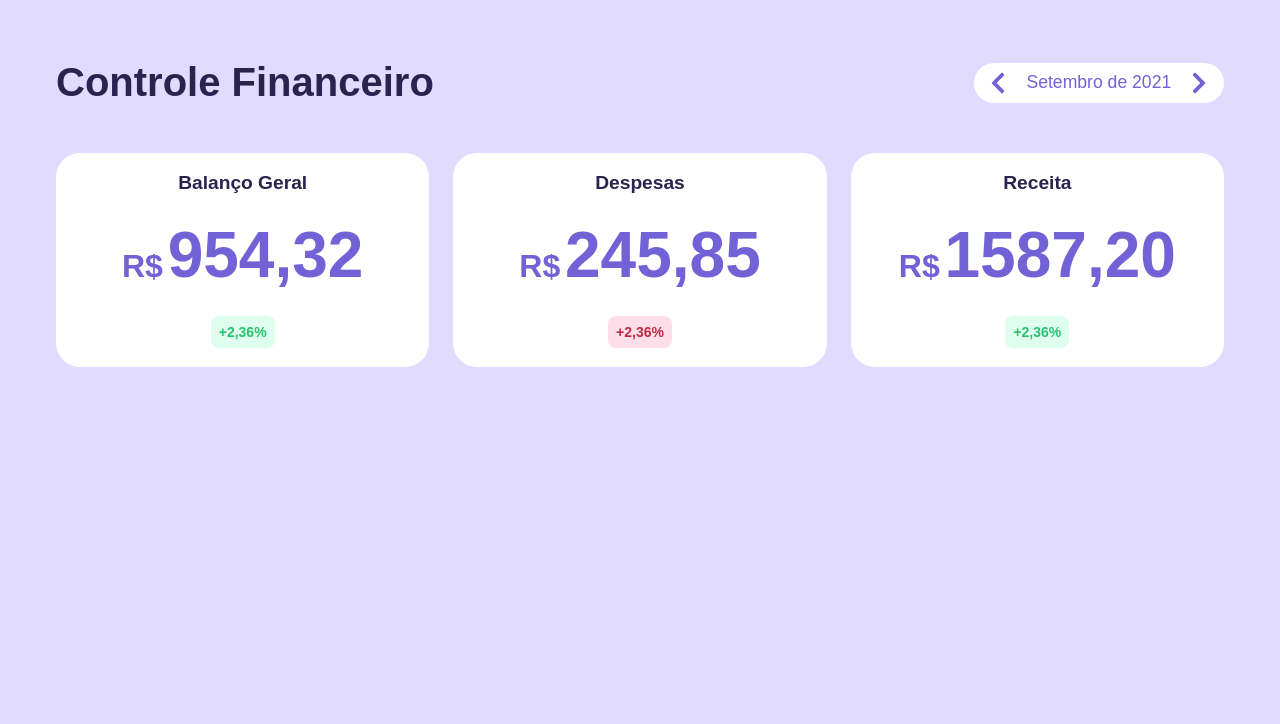
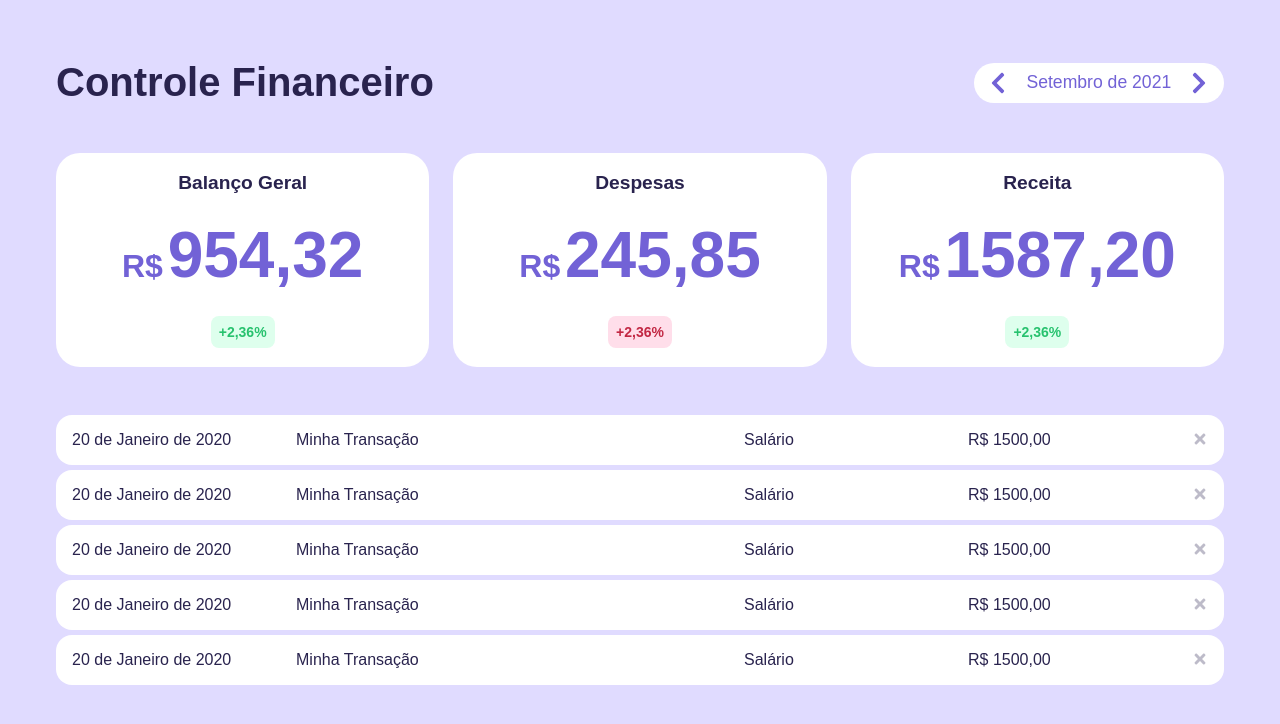
Before and after one commit to asjuanguilherme/react-expense-tracker, a React (Create React App) app: page / in a window 1280 px wide. Shown: the top 724 px of the page. Built offline with nearby package versions, Linux system fonts and the light colour scheme.

Commit message:
Desenvolvimento de lista do histórico de transações

```diff
--- /dev/null
+++ b/src/components/History/HistoryItem/index.tsx
@@ -0,0 +1,26 @@
+import * as S from './styles'
+import { HistoryItem } from '../../../types/history'
+import { getExtenseDate } from '../../../helpers/date'
+import { formatValue } from '../../../helpers/values'
+
+const index = ( props: HistoryItem ) => {
+   return (
+      <S.Wrapper>
+         <S.Date>
+            { getExtenseDate(props.date) }
+         </S.Date>
+         <S.Title>
+            { props.title }
+         </S.Title>
+         <S.Category>
+            { props.category }
+         </S.Category>
+         <S.Value>
+            R$ { formatValue(props.value) }
+         </S.Value>
+         <S.RemoveItem />
+      </S.Wrapper>
+   )
+}
+
+export default index
--- /dev/null
+++ b/src/components/History/HistoryItem/styles.ts
@@ -0,0 +1,79 @@
+import styled from 'styled-components'
+import { FaTimes } from 'react-icons/fa'
+
+export const Wrapper = styled.div`
+   display: flex;
+   max-width: 100%;
+   justify-content: space-between;
+   padding: 1rem;
+   width: 100%;
+
+   background-color: white;
+   border-radius: 1rem;
+
+   @media screen and (max-width: 640px) {
+      flex-wrap: wrap;
+      position: relative;
+   }
+`
+
+const Section = styled.div`
+   flex: 1;
+
+   @media screen and (max-width: 640px) {
+      flex: 100%;
+      margin-bottom: .75rem;
+      font-size: .875rem;
+   }
+`
+
+export const Date = styled(Section)`
+`
+
+export const Title = styled(Section)`
+   flex: 2;
+
+   @media screen and (max-width: 640px) {
+      font-size: 1rem;
+      font-weight: 600;
+      flex: 100%;
+   }
+`
+
+export const Category = styled(Section)`
+   @media screen and (max-width: 640px) {
+      flex: 1;
+      margin-bottom: 0;
+   }
+
+   span {
+      display: inline-block;
+      padding: .3rem .8rem;
+      background-color: red;
+      color: white;
+   }
+`
+
+export const Value = styled(Section)`
+   @media screen and (max-width: 640px) {
+      flex: 1;
+      text-align: right;
+      margin-bottom: 0;
+   }
+`
+
+export const RemoveItem = styled(FaTimes)`
+   cursor: pointer;
+   opacity: .3;
+   transition: .3s;
+
+   &:hover {
+      opacity: 1;
+   }
+
+   @media screen and (max-width: 640px) {
+      position: absolute;
+      right: 1rem;
+      top: 1rem;
+   }
+`
--- /dev/null
+++ b/src/components/History/index.tsx
@@ -0,0 +1,31 @@
+import * as S from './styles'
+import * as T from '../../types/history'
+
+import HistoryItem from './HistoryItem/index'
+
+interface Props {
+   data: T.HistoryItem[];
+}
+
+const History = ( props: Props ) => {
+
+   const renderHistoryList = () => (
+      props.data.map( item => (
+         <HistoryItem
+            date={ item.date }
+            title={ item.title }
+            value={ item.value }
+            category={ item.category }
+         />
+         )
+      )
+   )
+
+   return (
+      <S.HistoryList>
+         { renderHistoryList() }
+      </S.HistoryList>
+   )
+}
+
+export default History
--- /dev/null
+++ b/src/components/History/styles.ts
@@ -0,0 +1,6 @@
+import styled from 'styled-components'
+
+export const HistoryList = styled.div`
+   display: grid;
+   gap: .3rem;
+`
--- /dev/null
+++ b/src/data/history.ts
@@ -0,0 +1,34 @@
+import { HistoryItem } from '../types/history'
+
+export const HistoryData: HistoryItem[] = [
+   {
+      date: new Date(2020, 0, 20),
+      title: 'Minha Transação',
+      value: 1500,
+      category: 'Salário'
+   },
+   {
+      date: new Date(2020, 0, 20),
+      title: 'Minha Transação',
+      value: 1500,
+      category: 'Salário'
+   },
+   {
+      date: new Date(2020, 0, 20),
+      title: 'Minha Transação',
+      value: 1500,
+      category: 'Salário'
+   },
+   {
+      date: new Date(2020, 0, 20),
+      title: 'Minha Transação',
+      value: 1500,
+      category: 'Salário'
+   },
+   {
+      date: new Date(2020, 0, 20),
+      title: 'Minha Transação',
+      value: 1500,
+      category: 'Salário'
+   },
+]
--- /dev/null
+++ b/src/helpers/date.ts
@@ -0,0 +1,26 @@
+const getExtenseMonth = (month: number) => {
+   const monthList = [
+      'Janeiro',
+      'Fevereiro',
+      'Março',
+      'Abril',
+      'Maio',
+      'Junho',
+      'Julho',
+      'Agosto',
+      'Setembro',
+      'Outubro',
+      'Novembro',
+      'Dezembro'
+   ]
+
+   return monthList[month]
+}
+
+export const getExtenseDate = (date: Date) => {
+   const day = date.getDate()
+   const month = date.getMonth()
+   const year = date.getFullYear()
+
+   return `${day} de ${getExtenseMonth(month)} de ${year}`
+}
--- a/src/pages/home/index.tsx
+++ b/src/pages/home/index.tsx
@@ -1,12 +1,20 @@
+import { useState } from 'react'
 import * as S from './styles'
 
 import Container from '../../components/Base/Container'
 import Header from '../../components/Layout/Header'
 import Page from '../../components/Layout/Page'
 import Board from '../../components/Board'
+import History from '../../components/History'
 import Section from '../../components/Layout/Section'
 
-const index = () => {
+//Mockup
+import { HistoryData } from '../../data/history'
+
+const Home = () => {
+   const [data, setData] = useState( HistoryData )
+   const [filteredData, setFilteredData] = useState()
+
    return (
       <Page>
          <Container>
@@ -21,11 +29,11 @@ const index = () => {
             </Section>
 
             <Section paddingTop={ 3 }>
-
+               <History data={ data } />
             </Section>
          </Container>
       </Page>
    )
 }
 
-export default index
+export default Home
--- /dev/null
+++ b/src/types/history.d.ts
@@ -0,0 +1,6 @@
+export interface HistoryItem {
+   date: Date;
+   title: string;
+   category: string;
+   value: number;
+}
```
